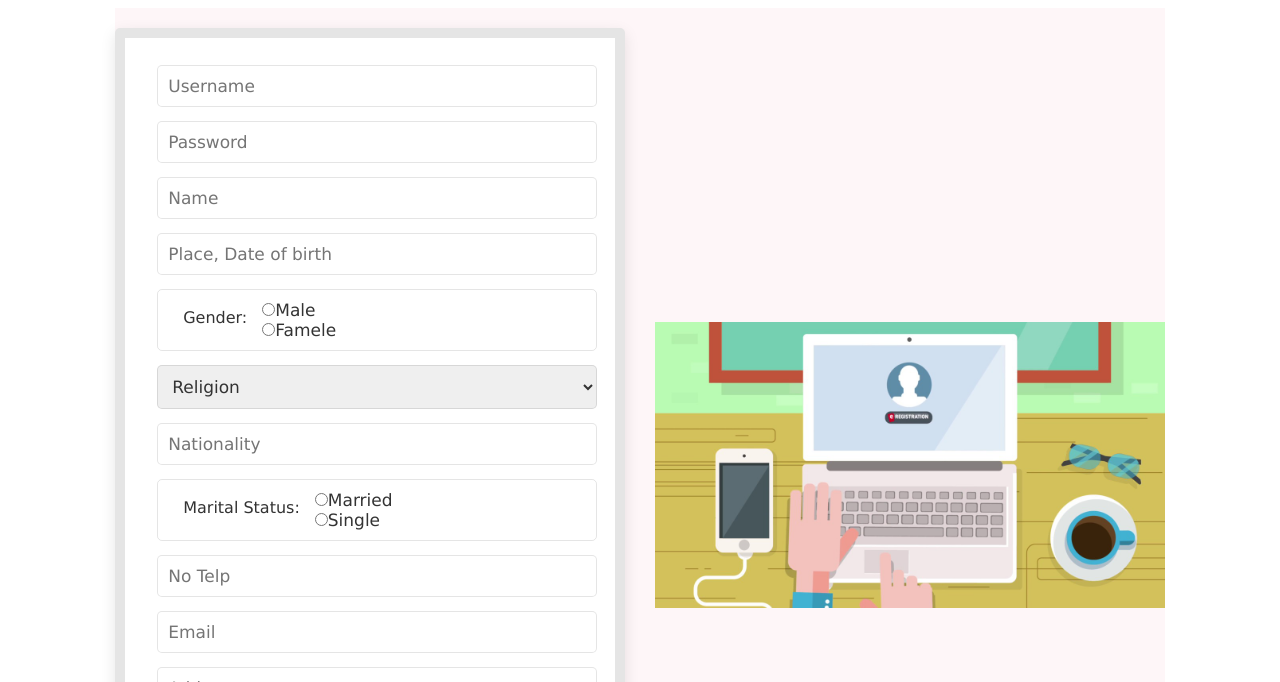
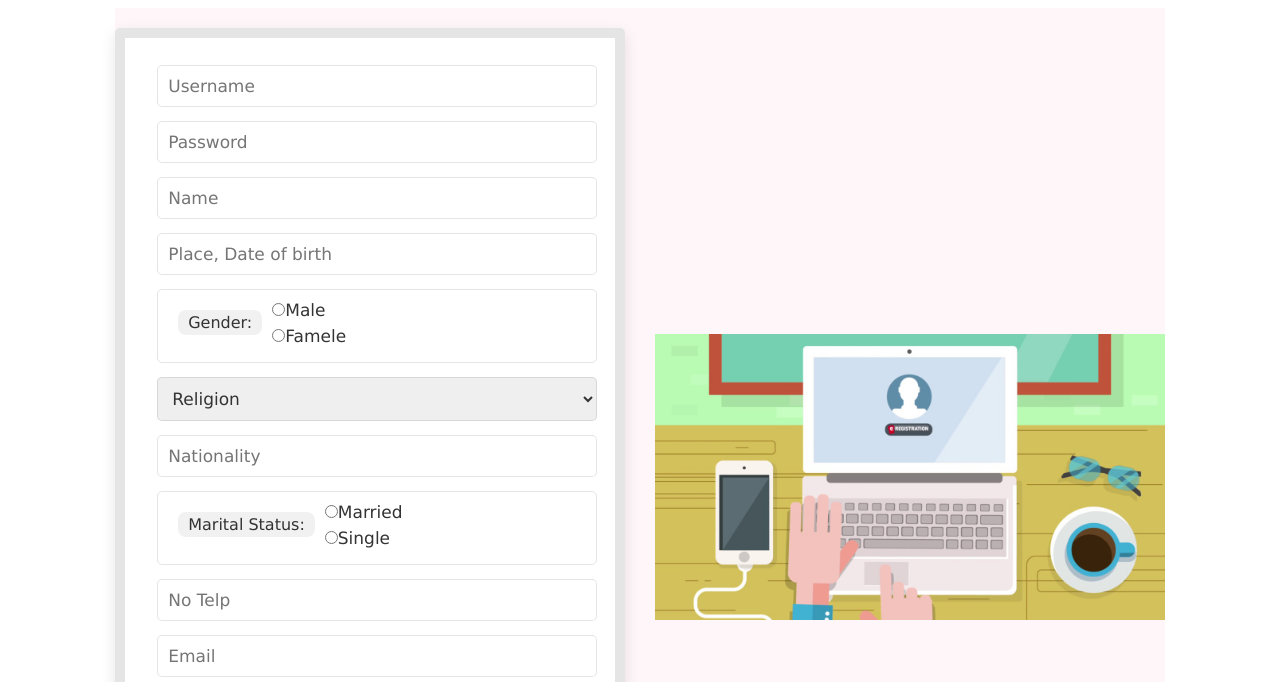
Before and after one commit to Auziwill/chicken-web, a plain HTML site: page regristrasi.html in a window 1280 px wide. Shown: the part 118-800 px from the top of the page. Drawn offline with Linux system fonts and the light colour scheme; files whose address does not match are found by name.

Commit message:
Update style.css

```diff
--- a/style.css
+++ b/style.css
@@ -1127,3 +1127,31 @@ header .icons a:hover{
   font-weight: bold;
 
 }
+
+/*form*/
+label {
+    display: block;
+    margin-bottom: 5px;
+    font-weight: 300;
+    text-align: left;
+    display: flex;
+    justify-content: space-between;
+    align-items: center;
+    margin-bottom: 10px;
+    padding: 10px;
+    background: #f1f1f1;
+    border-radius: 8px;
+  }
+
+  input,
+  select,
+  textarea {
+    width: 100%;
+    padding: 5px;
+    border-radius: 5px;
+    margin-bottom: 10px;
+    box-sizing: border-box;
+    border-radius: 5px;
+    resize: vertical;
+    font-size: 30px;
+  }
```
